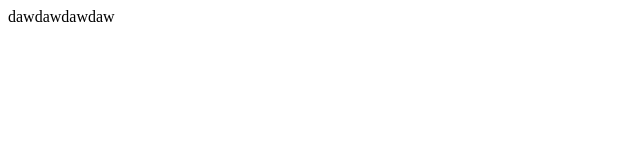
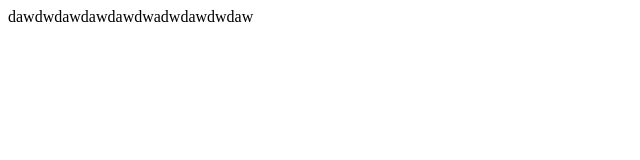
Before and after one commit to Pawarit012/WEB, a plain HTML site: page LOG-IN/index.html in a window 1280 px wide. Shown: the whole page, without its empty margins (0-640 px from the left). Drawn offline with Linux system fonts and the light colour scheme.

Commit message:
ไกฟไกฟไกหไกหฟ

```diff
--- a/LOG-IN/index.html
+++ b/LOG-IN/index.html
@@ -6,6 +6,6 @@
     <title>Document</title>
 </head>
 <body>
-    dawdawdawdaw
+    dawdwdawdawdawdwadwdawdwdaw
 </body>
 </html>
```
